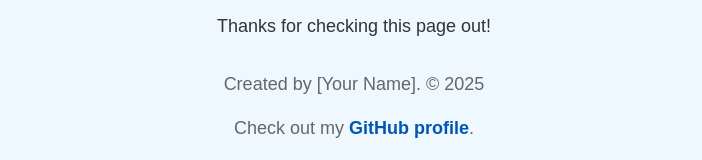
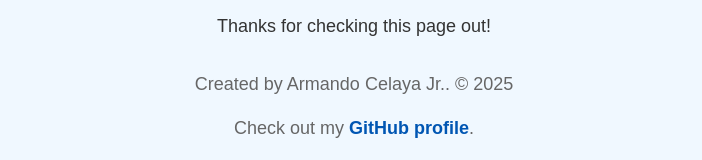
Before and after one commit to MangoTango9478/MangoTango9478.github.io, a plain HTML site: page index.html in a window 1280 px wide. Shown: the part 153-313 px from the top of the page, without its empty margins (286-988 px from the left). Drawn offline with Linux system fonts and the light colour scheme.

Commit message:
Update index.html

```diff
--- a/index.html
+++ b/index.html
@@ -61,7 +61,7 @@
 
     <!-- Footer -->
     <footer>
-        <p>Created by [Your Name]. © 2025</p>
+        <p>Created by Armando Celaya Jr.. © 2025</p>
         <p>Check out my <a href="https://github.com/your-username" target="_blank">GitHub profile</a>.</p>
     </footer>
 </body>
```
